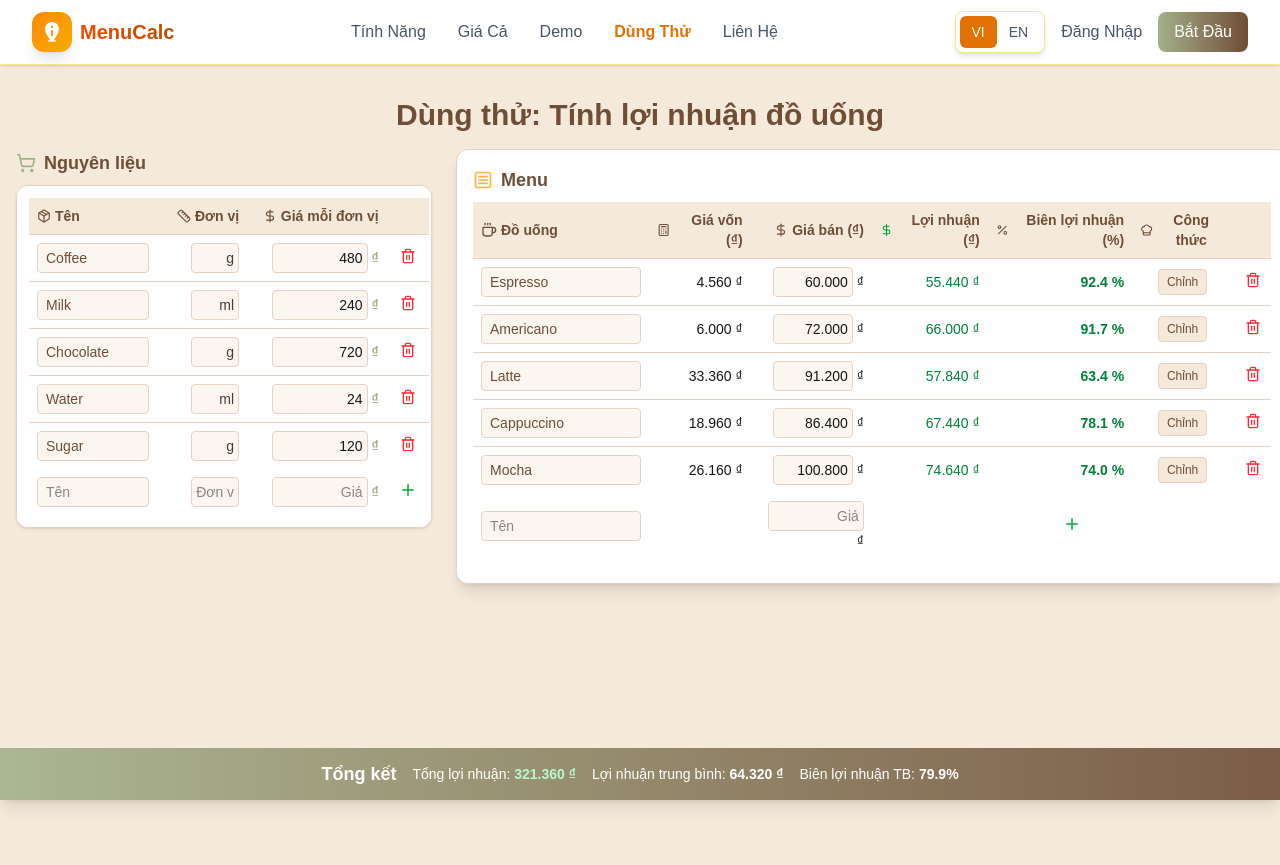
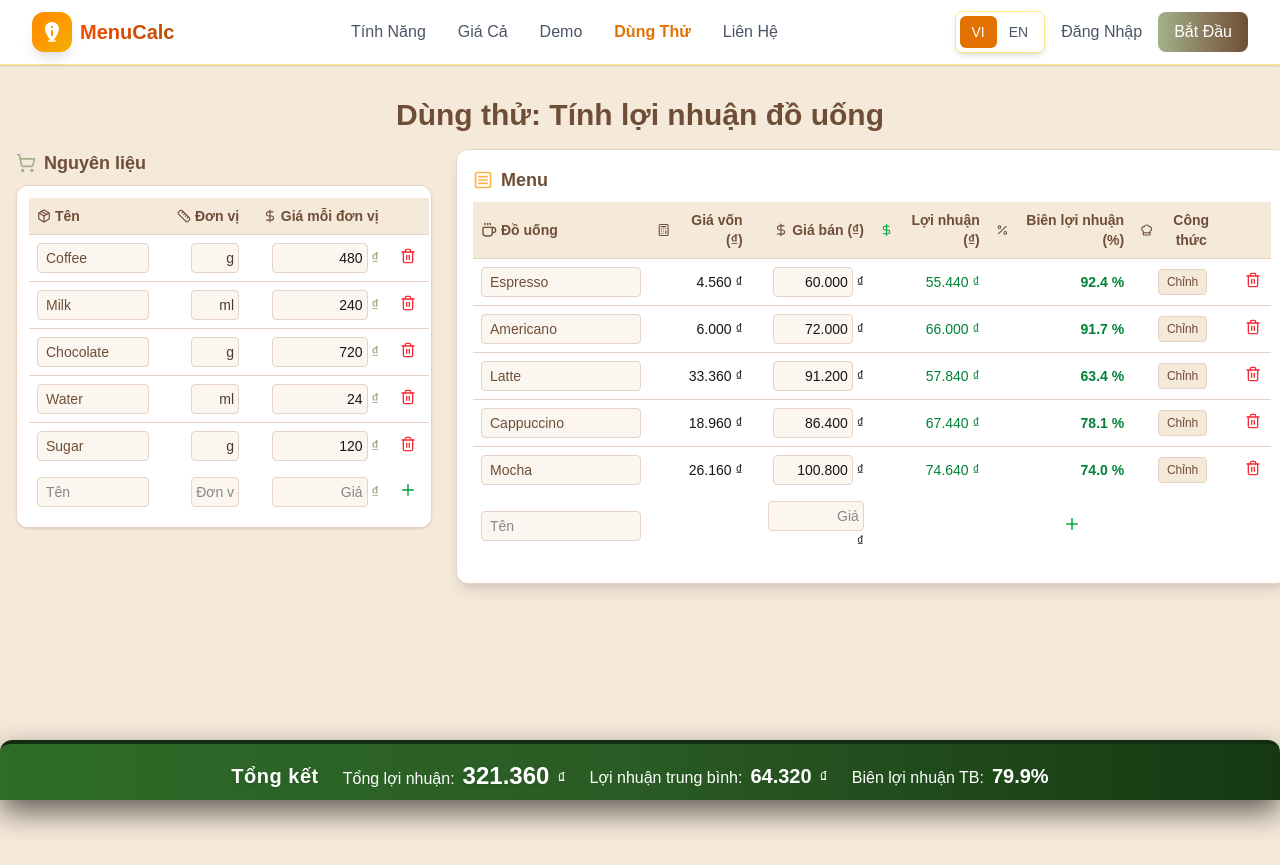
Before and after one commit to DuongVoSP/menu-calculation, a Next.js app: page /trial in a window 1280 px wide. Built offline with nearby package versions, Linux system fonts and the light colour scheme.

Commit message:
Update style

```diff
--- a/src/app/trial/page.tsx
+++ b/src/app/trial/page.tsx
@@ -716,31 +716,30 @@ export default function TrialPage() {
       {data && drinks.length > 0 && (
         <div
           ref={summaryRef}
-          className="fixed bottom-0 left-0 w-full bg-gradient-to-r from-[#A3B18A]/90 to-[#6F4E37]/90 text-white shadow-lg py-2 sm:py-3 px-2 sm:px-4 flex flex-col sm:flex-row items-center justify-center gap-2 sm:gap-4 z-50"
+          role="status"
+          style={{ paddingBottom: 'calc(env(safe-area-inset-bottom) + 8px)' }}
+          className="fixed bottom-0 left-0 w-full bg-gradient-to-r from-[#2E6C28] via-[#2A5B24] to-[#153812] text-white shadow-[0_12px_30px_rgba(0,0,0,0.6)] py-3 sm:py-4 px-3 sm:px-6 flex flex-col sm:flex-row items-center justify-center gap-3 sm:gap-6 z-50 rounded-t-xl border-t-4 border-[#122e10]"
         >
-          <div className="font-semibold text-sm sm:text-lg">{t.summary.title}</div>
-          <div className="text-xs sm:text-sm">
-            <span className="hidden sm:inline">{t.summary.totalProfit}: </span>
-            <span className="sm:hidden">{language === 'vi' ? 'Tổng LN: ' : 'Total: '}</span>
-            <span className="font-bold text-green-200">
-              {t.format(Number(data.summary.totalProfit) * currencyMultiplier)}{" "}
-              {t.currencySymbol}
-            </span>
+          <div className="font-semibold text-base sm:text-xl tracking-wide drop-shadow-sm">{t.summary.title}</div>
+
+          <div className="text-sm sm:text-base flex items-baseline gap-2">
+            <span className="hidden sm:inline">{t.summary.totalProfit}:</span>
+            <span className="sm:hidden">{language === 'vi' ? 'Tổng LN:' : 'Total:'}</span>
+            <span className="font-extrabold text-white text-lg sm:text-2xl drop-shadow">{t.format(Number(data.summary.totalProfit) * currencyMultiplier)}</span>
+            <span className="text-sm sm:text-base text-white">{t.currencySymbol}</span>
           </div>
-          <div className="text-xs sm:text-sm">
-            <span className="hidden sm:inline">{t.summary.averageProfit}: </span>
-            <span className="sm:hidden">{language === 'vi' ? 'TB LN: ' : 'Avg: '}</span>
-            <span className="font-bold">
-              {t.format(
-                Number(data.summary.averageProfit) * currencyMultiplier
-              )}{" "}
-              {t.currencySymbol}
-            </span>
+
+          <div className="text-sm sm:text-base flex items-baseline gap-2">
+            <span className="hidden sm:inline">{t.summary.averageProfit}:</span>
+            <span className="sm:hidden">{language === 'vi' ? 'TB LN:' : 'Avg:'}</span>
+            <span className="font-bold text-white text-lg sm:text-xl">{t.format(Number(data.summary.averageProfit) * currencyMultiplier)}</span>
+            <span className="text-sm sm:text-base text-white">{t.currencySymbol}</span>
           </div>
-          <div className="text-xs sm:text-sm">
-            <span className="hidden sm:inline">{t.summary.averageMargin}: </span>
-            <span className="sm:hidden">{language === 'vi' ? 'TB %: ' : 'Margin: '}</span>
-            <span className="font-bold">{data.summary.averageMargin}%</span>
+
+          <div className="text-sm sm:text-base flex items-baseline gap-2">
+            <span className="hidden sm:inline">{t.summary.averageMargin}:</span>
+            <span className="sm:hidden">{language === 'vi' ? 'TB %:' : 'Margin:'}</span>
+            <span className="font-bold text-white text-lg sm:text-xl">{data.summary.averageMargin}%</span>
           </div>
         </div>
       )}
```
